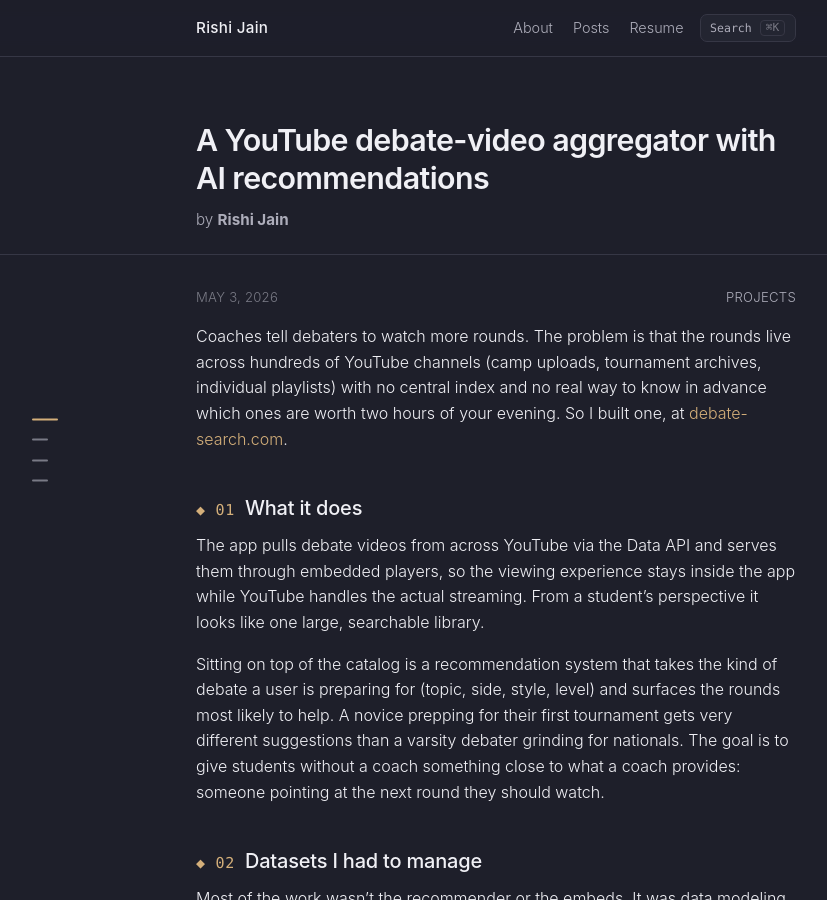
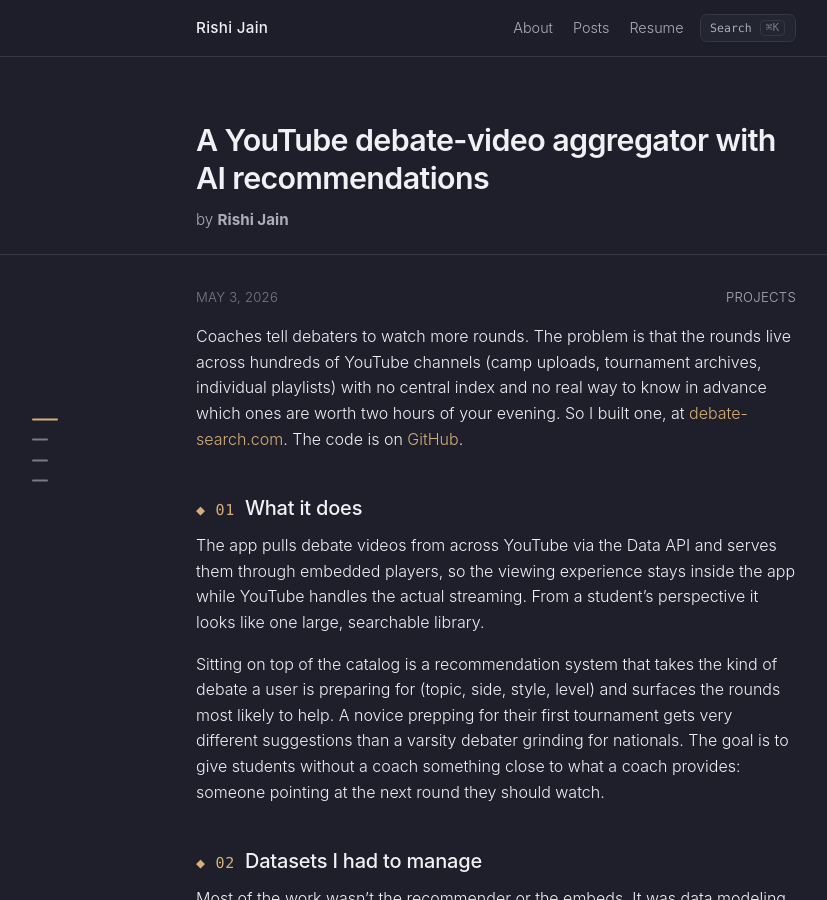
Before and after one commit to Rishi-Jain-27/rishi-jain-27.github.io, a Jekyll site: the page built from _posts/2026-05-03-debate-video-aggregator.md, in a window 1280 px wide and 900 px high. Shown: the whole window, without its empty margins (144-971 px from the left). Built offline with Jekyll 4.4.1, drawn with Linux system fonts in a browser that asks for light colours.

Commit message:
Added a link to the code for debate-search.

```diff
--- a/_posts/2026-05-03-debate-video-aggregator.md
+++ b/_posts/2026-05-03-debate-video-aggregator.md
@@ -6,9 +6,11 @@
 categories: projects
 project_url: https://debate-search.com
 project_label: Visit
+code_url: https://github.com/Rishi-Jain-27/debate-search
+code_label: Code
 ---
 
-Coaches tell debaters to watch more rounds. The problem is that the rounds live across hundreds of YouTube channels (camp uploads, tournament archives, individual playlists) with no central index and no real way to know in advance which ones are worth two hours of your evening. So I built one, at [debate-search.com](https://debate-search.com).
+Coaches tell debaters to watch more rounds. The problem is that the rounds live across hundreds of YouTube channels (camp uploads, tournament archives, individual playlists) with no central index and no real way to know in advance which ones are worth two hours of your evening. So I built one, at [debate-search.com](https://debate-search.com). The code is on [GitHub](https://github.com/Rishi-Jain-27/debate-search).
 
 ## What it does
 
--- a/index.html
+++ b/index.html
@@ -126,6 +126,7 @@
         <h2>
           <a class="post-link" href="{{ post.url | prepend: site.baseurl }}">{{ post.title }}</a>
           {% if post.project_url %}<a class="project-button" href="{{ post.project_url }}" target="_blank" rel="noopener noreferrer" title="Open project: {{ post.project_url }}">{{ post.project_label | default: "Open" }} <span class="project-button-arrow" aria-hidden="true">↗</span></a>{% endif %}
+          {% if post.code_url %}<a class="project-button" href="{{ post.code_url }}" target="_blank" rel="noopener noreferrer" title="View code: {{ post.code_url }}">{{ post.code_label | default: "Code" }} <span class="project-button-arrow" aria-hidden="true">↗</span></a>{% endif %}
         </h2>
         <section class="post-excerpt" itemprop="description">
           <p>{{ post.content | strip_html | truncatewords: 50 }}</p>
```
Also changed, not shown: posts.md (+1 -0 lines).
